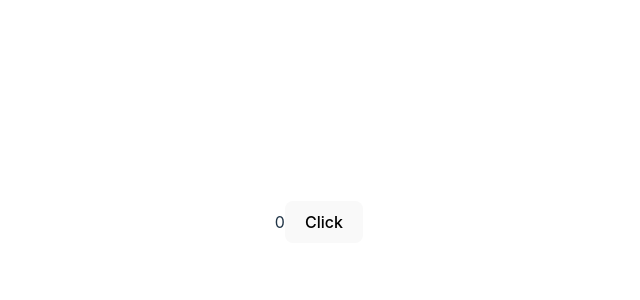
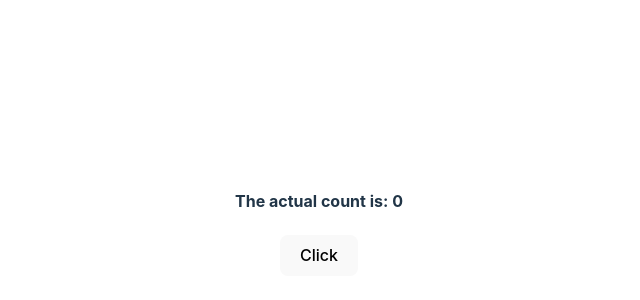
Before and after one commit to joelorzet/todo-project-gh-actions, a React (Vite) app: page / in a window 1280 px wide. Shown: the part 178-478 px from the top of the page, without its empty margins (321-961 px from the left). Built offline with nearby package versions, Linux system fonts and the light colour scheme.

Commit message:
testing deploying on gh-pages

```diff
--- a/src/App.jsx
+++ b/src/App.jsx
@@ -6,7 +6,7 @@ function App() {
 
 	return (
 		<div className='App'>
-			{count}
+			<h4>The actual count is: {count}</h4>
 			<button type='button' onClick={() => setCount((prev) => prev + 1)}>
 				Click
 			</button>
```
